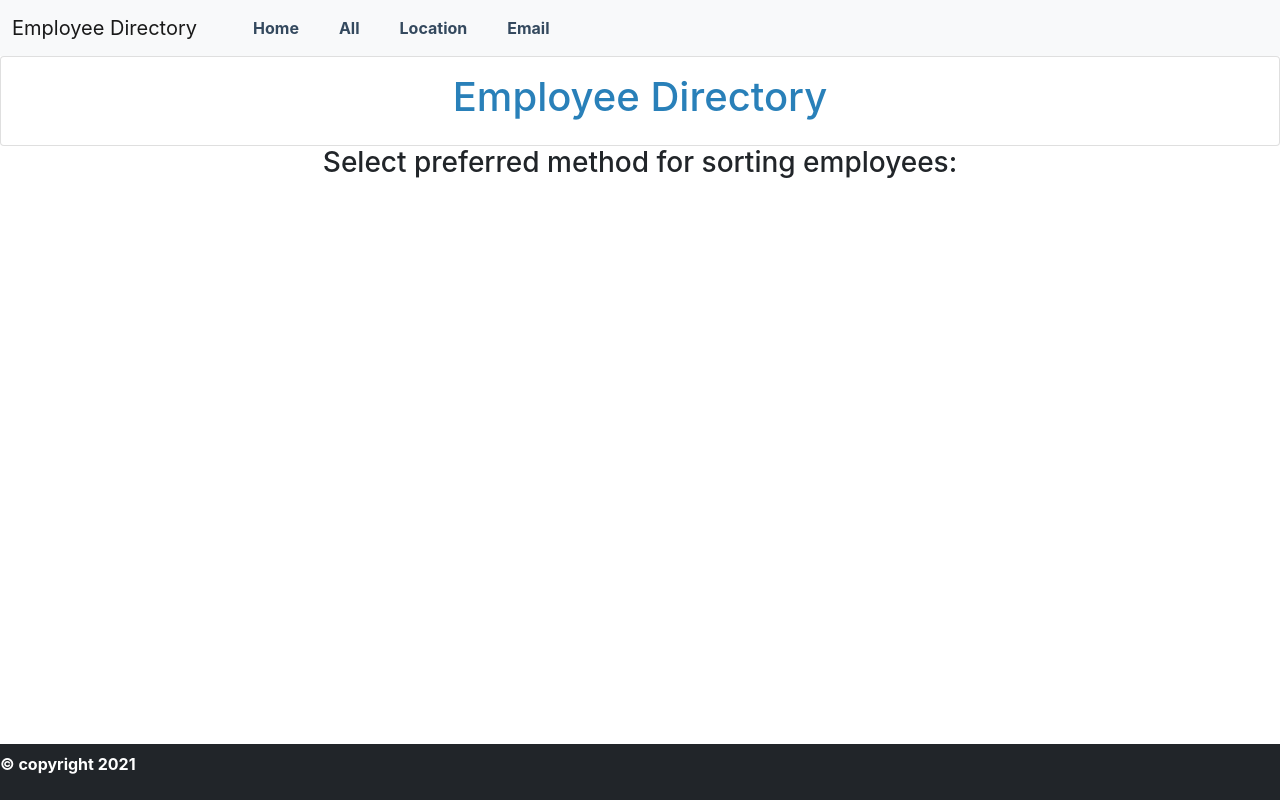
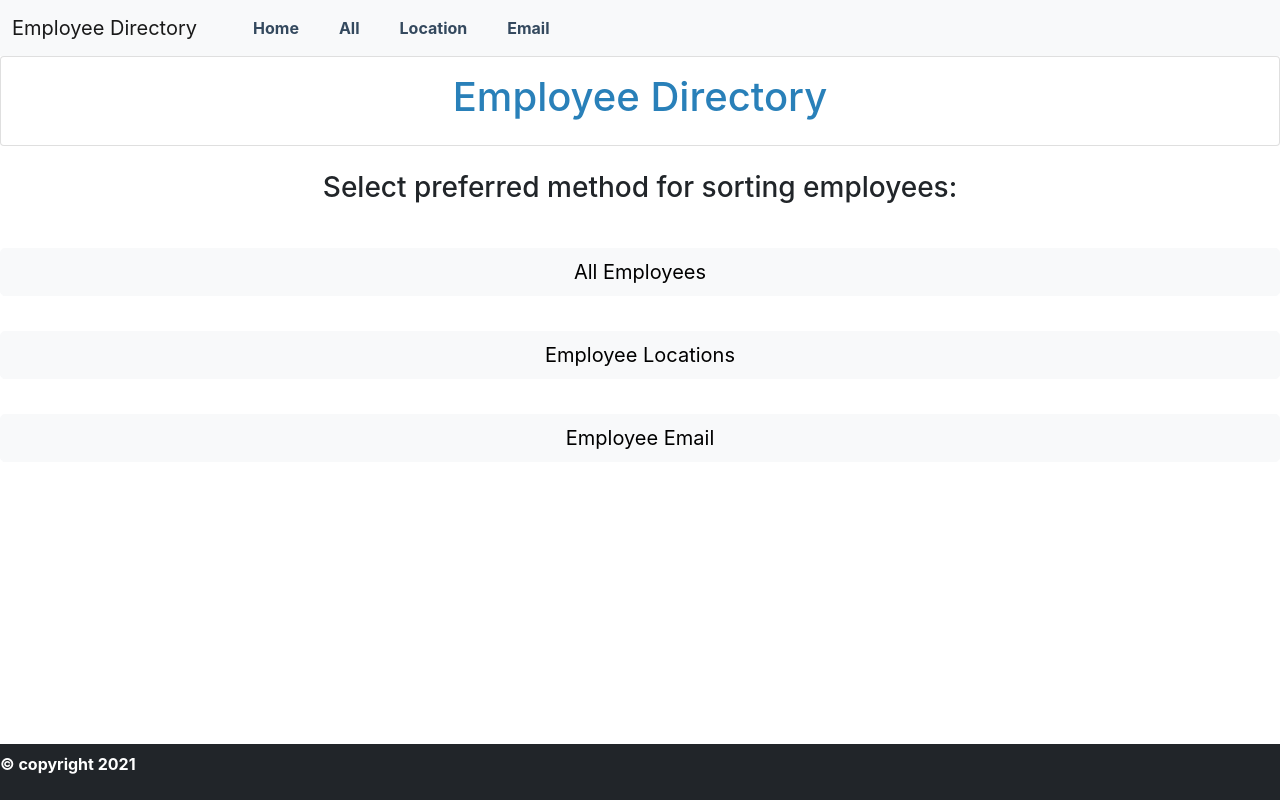
Before and after one commit to lizlarkin/EmployeeDirectory, a React (Create React App) app: page /Home in a window 1280 px wide. Built offline with nearby package versions, Linux system fonts and the light colour scheme.

Commit message:
added home page button, links, and styling

```diff
--- a/src/Components/Employee/EmployeeStyles.js
+++ b/src/Components/Employee/EmployeeStyles.js
@@ -1,5 +1,6 @@
 module.exports = {
     employeeStyles: {
-        color: "red",
+        color: "#2980b9",
+
     }
 }
--- a/src/Pages/Home.js
+++ b/src/Pages/Home.js
@@ -1,12 +1,34 @@
 import React from 'react'
 import Card from './../Components/Card/Card';
+import {Link} from 'react-router-dom'
 
 const Home = () => {
+
+    const styles = {
+        btnStyles: {
+            width: "100%",
+            marginTop: "35px"
+        }
+    }
     return (
+        <>
         <div>
             <Card title="Employee Directory"/>
-            <h3>Select preferred method for sorting employees:</h3>
         </div>
+        <h3 style={{marginTop: "25px"}}>Select preferred method for sorting employees:</h3>
+        <Link to="/AllEmployees">
+        <button type="button" className="btn btn-light btn-lg btn-block" style={styles.btnStyles}>All Employees</button>
+        </Link>
+
+        <Link to="/Locations">
+        <button type="button" className="btn btn-light btn-lg btn-block" style={styles.btnStyles}>Employee Locations</button>
+        </Link>
+
+        <Link to="/Email">
+        <button type="button" className="btn btn-light btn-lg btn-block" style={styles.btnStyles}>Employee Email</button>
+        </Link>
+
+         </>
     )
 }
 
```
Also changed, not shown: src/Components/Employee/Employee.js (indentation only).
